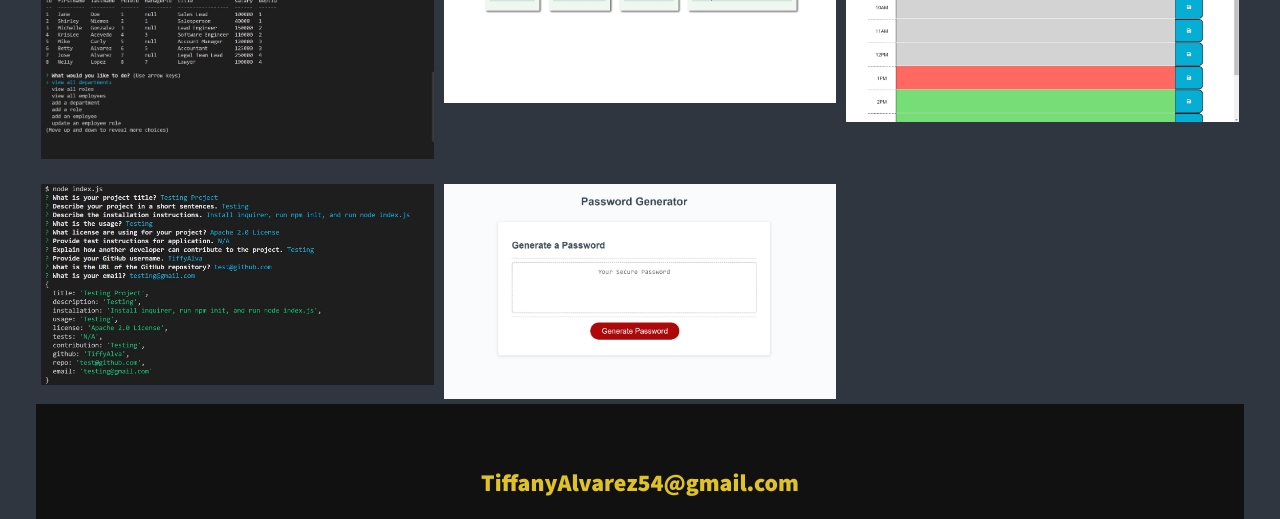
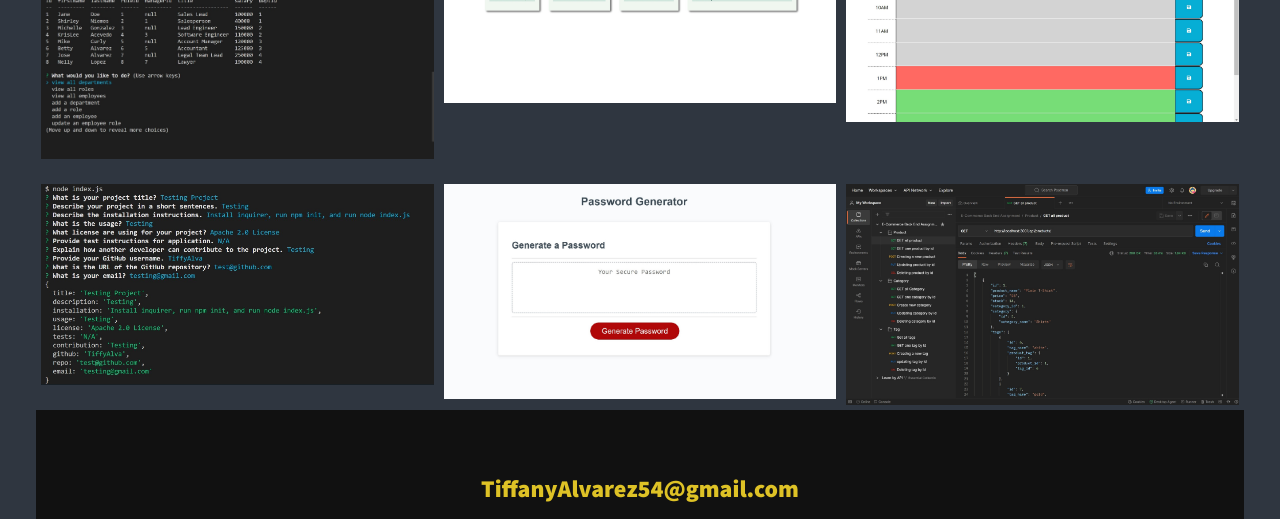
Before and after one commit to TiffyAlva/My-Portfolio, a website: page index.html in a window 1280 px wide. Shown: the part 2312-2831 px from the top of the page. Drawn offline with nearby package versions, Linux system fonts and the light colour scheme.

Commit message:
added new project

```diff
--- a/index.html
+++ b/index.html
@@ -277,13 +277,17 @@
           <a href="../my-portfolio/portfolio/password-gen.html" class="portfolio__item">
             <img src="../my-portfolio/assets/images/password-generator.jpg" alt="password-generator" class="portfolio__img" loading="lazy">
           </a>
+
+           <!--E-commerce back end -->
+        <a href="../my-portfolio/portfolio/e-commerce-backend.html" class="portfolio__item">
+          <img src="../my-portfolio/assets/images/e-commerce-backend.jpg" alt="e-commerce-backend" class="portfolio__img" loading="lazy">
+        </a>
+
+
         </div>
 
-        <!--Add E-commerce back end-->
-        <!-- <a href="../my-portfolio/portfolio/e-commerce-backend.html" class="portfolio__item">
-          <img src="../my-portfolio/assets/images/e-commerce-backend.jpg" alt="e-commerce-backend" class="portfolio__img" loading="lazy">
-        </a>
-      </div> -->
+
+
 
 
 
```
